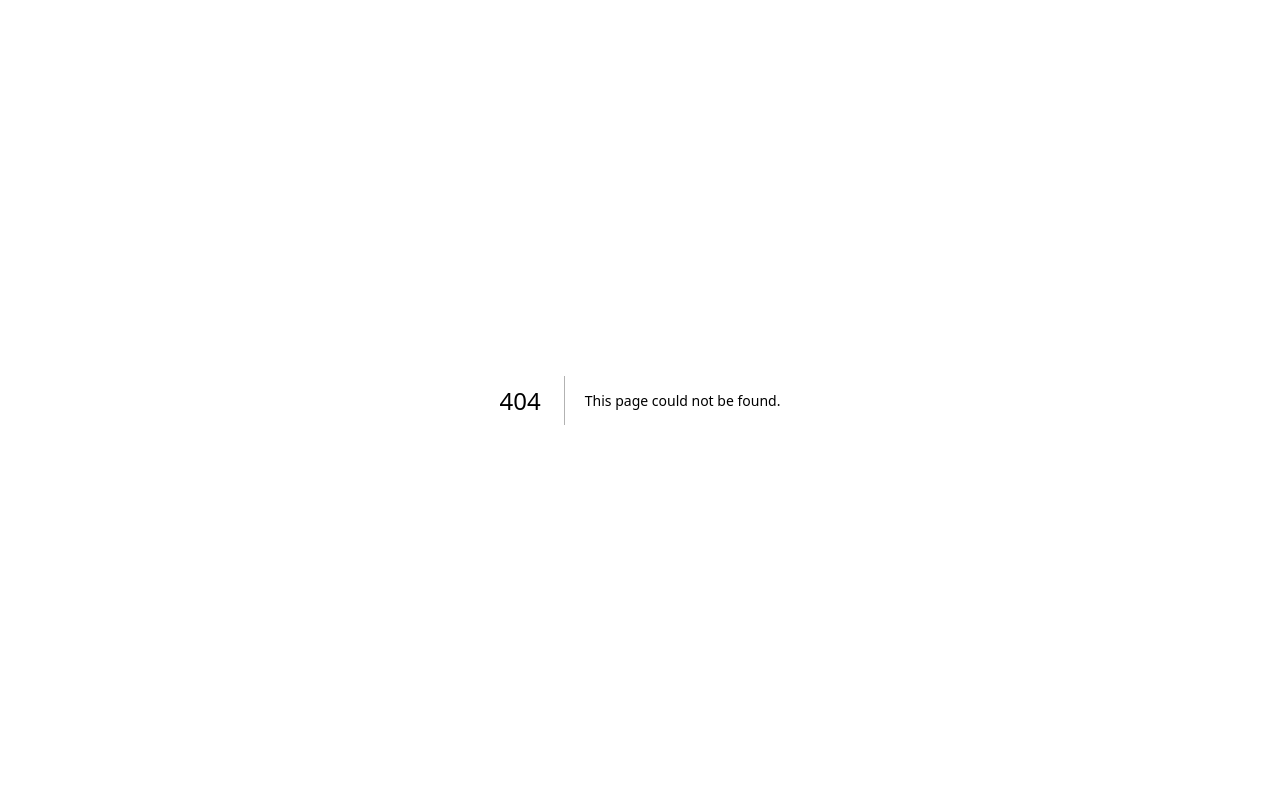
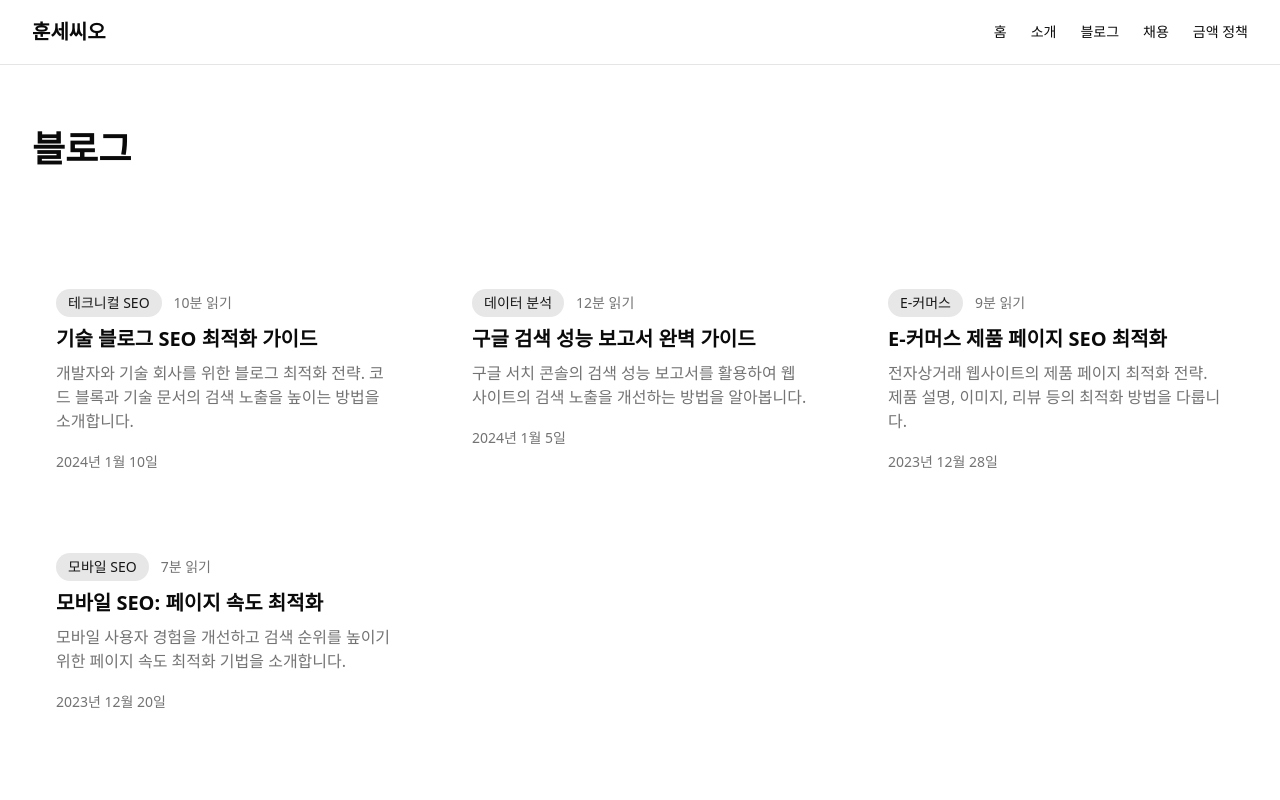
Before and after one commit to Orchemi/huns-seo, a Next.js app: page /blog in a window 1280 px wide. Before the commit this address had no page. Shown: the top 800 px of the page. Built offline with nearby package versions, Linux system fonts and the light colour scheme; grey boxes are pictures that could not be loaded.

Commit message:
Feat: 블로그 목록 페이지 구현 #20

```diff
--- a/src/app/about/page.tsx
+++ b/src/app/about/page.tsx
@@ -1,11 +1,12 @@
 import { Metadata } from 'next';
 import { Layout } from '@/components/layout/Layout';
 import { GrowthChart } from '@/components/charts/GrowthChart';
+import { CompanyGrowthChart } from '@/components/about/CompanyGrowthChart';
 
 export const metadata: Metadata = {
-	title: '회사 소개 | 훈세씨오 - SEO 컨설팅 전문 기업',
+	title: '회사소개',
 	description:
-		'훈세씨오는 데이터 기반의 SEO 컨설팅으로 고객의 온라인 가시성을 높이고 비즈니스 성장을 지원합니다.',
+		'훈세씨오는 데이터 기반의 SEO 전략으로 기업의 디지털 성장을 이끄는 전문 컨설팅 기업입니다. 풍부한 경험과 전문성을 바탕으로 맞춤형 SEO 솔루션을 제공합니다.',
 };
 
 const companyInfo = {
@@ -299,6 +300,17 @@ export default function About() {
 						온라인 가시성을 높이고, 지속 가능한 성장을 지원합니다.
 					</p>
 				</section>
+
+				<section className="mx-auto w-full max-w-7xl">
+					<h2 className="text-2xl font-bold mb-4">회사 성장 현황</h2>
+					<p className="text-gray-600 break-keep text-balance mb-8">
+						설립 이후 꾸준한 성장을 이어오며, 다양한 산업 분야의 고객사들과
+						함께하고 있습니다. 전문성과 신뢰를 바탕으로 한 서비스 제공으로 높은
+						고객 만족도를 유지하고 있습니다.
+					</p>
+
+					<CompanyGrowthChart />
+				</section>
 			</div>
 		</Layout>
 	);
--- /dev/null
+++ b/src/app/blog/page.tsx
@@ -0,0 +1,154 @@
+import { Metadata } from 'next';
+import { Layout } from '@/components/layout/Layout';
+import Link from 'next/link';
+import Image from 'next/image';
+
+export const metadata: Metadata = {
+	title: '블로그',
+	description:
+		'SEO 전문가의 시선으로 바라본 최신 디지털 마케팅 트렌드와 검색엔진 최적화 전략. 실용적인 SEO 팁과 성공 사례를 공유합니다.',
+};
+
+// 임시 데이터 - 실제로는 CMS나 데이터베이스에서 가져올 예정
+const posts = [
+	{
+		id: 1,
+		title: '2024년 SEO 트렌드: AI와 검색 알고리즘의 변화',
+		description:
+			'ChatGPT와 같은 AI 기술의 발전이 검색 엔진 최적화에 미치는 영향과 이에 대응하는 전략을 알아봅니다.',
+		date: '2024-01-15',
+		category: 'SEO 트렌드',
+		imageUrl: '/images/blog/seo-trends-2024.jpg',
+		readTime: '8분',
+	},
+	{
+		id: 2,
+		title: '기술 블로그 SEO 최적화 가이드',
+		description:
+			'개발자와 기술 회사를 위한 블로그 최적화 전략. 코드 블록과 기술 문서의 검색 노출을 높이는 방법을 소개합니다.',
+		date: '2024-01-10',
+		category: '테크니컬 SEO',
+		imageUrl: '/images/blog/tech-blog-seo.jpg',
+		readTime: '10분',
+	},
+	{
+		id: 3,
+		title: '구글 검색 성능 보고서 완벽 가이드',
+		description:
+			'구글 서치 콘솔의 검색 성능 보고서를 활용하여 웹사이트의 검색 노출을 개선하는 방법을 알아봅니다.',
+		date: '2024-01-05',
+		category: '데이터 분석',
+		imageUrl: '/images/blog/search-console-guide.jpg',
+		readTime: '12분',
+	},
+	{
+		id: 4,
+		title: 'E-커머스 제품 페이지 SEO 최적화',
+		description:
+			'전자상거래 웹사이트의 제품 페이지 최적화 전략. 제품 설명, 이미지, 리뷰 등의 최적화 방법을 다룹니다.',
+		date: '2023-12-28',
+		category: 'E-커머스',
+		imageUrl: '/images/blog/ecommerce-seo.jpg',
+		readTime: '9분',
+	},
+	{
+		id: 5,
+		title: '모바일 SEO: 페이지 속도 최적화',
+		description:
+			'모바일 사용자 경험을 개선하고 검색 순위를 높이기 위한 페이지 속도 최적화 기법을 소개합니다.',
+		date: '2023-12-20',
+		category: '모바일 SEO',
+		imageUrl: '/images/blog/mobile-speed.jpg',
+		readTime: '7분',
+	},
+];
+
+const featuredPost = posts[0]; // 첫 번째 포스트를 featured로 사용
+
+export default function Blog() {
+	return (
+		<Layout>
+			<div className="flex flex-col gap-16 px-4 py-16 sm:px-6 lg:px-8">
+				<div className="mx-auto w-full max-w-7xl">
+					<h1 className="mb-8 text-3xl font-bold sm:text-4xl">블로그</h1>
+
+					{/* Featured Post */}
+					<div className="mb-16">
+						<Link
+							href={`/blog/${featuredPost.id}`}
+							className="group relative block overflow-hidden rounded-2xl bg-gray-100"
+						>
+							<div className="aspect-h-9 aspect-w-16 relative">
+								<Image
+									src={featuredPost.imageUrl}
+									alt={featuredPost.title}
+									fill
+									className="object-cover transition-transform duration-300 group-hover:scale-105"
+								/>
+							</div>
+							<div className="absolute inset-0 bg-gradient-to-t from-gray-900/75 to-transparent" />
+							<div className="absolute bottom-0 p-6 sm:p-8">
+								<div className="mb-2 flex items-center gap-3">
+									<span className="rounded-full bg-primary/10 px-3 py-1 text-sm font-medium text-primary">
+										{featuredPost.category}
+									</span>
+									<span className="text-sm text-gray-300">
+										{featuredPost.readTime} 읽기
+									</span>
+								</div>
+								<h2 className="mb-2 text-2xl font-bold text-white sm:text-3xl">
+									{featuredPost.title}
+								</h2>
+								<p className="text-gray-300">{featuredPost.description}</p>
+							</div>
+						</Link>
+					</div>
+
+					{/* Posts Grid */}
+					<div className="grid gap-8 sm:grid-cols-2 lg:grid-cols-3">
+						{posts.slice(1).map((post) => (
+							<Link
+								key={post.id}
+								href={`/blog/${post.id}`}
+								className="group block overflow-hidden rounded-lg bg-white transition-all hover:shadow-md"
+							>
+								<div className="aspect-h-9 aspect-w-16 relative">
+									<Image
+										src={post.imageUrl}
+										alt={post.title}
+										fill
+										className="object-cover transition-transform duration-300 group-hover:scale-105"
+									/>
+								</div>
+								<div className="p-6">
+									<div className="mb-2 flex items-center gap-3">
+										<span className="rounded-full bg-primary/10 px-3 py-1 text-sm font-medium text-primary">
+											{post.category}
+										</span>
+										<span className="text-sm text-muted-foreground">
+											{post.readTime} 읽기
+										</span>
+									</div>
+									<h3 className="mb-2 text-xl font-bold">{post.title}</h3>
+									<p className="mb-4 text-muted-foreground">
+										{post.description}
+									</p>
+									<time
+										dateTime={post.date}
+										className="text-sm text-muted-foreground"
+									>
+										{new Date(post.date).toLocaleDateString('ko-KR', {
+											year: 'numeric',
+											month: 'long',
+											day: 'numeric',
+										})}
+									</time>
+								</div>
+							</Link>
+						))}
+					</div>
+				</div>
+			</div>
+		</Layout>
+	);
+}
--- a/src/app/layout.tsx
+++ b/src/app/layout.tsx
@@ -7,7 +7,10 @@ import NoScriptTagManager from '@/component/NoScriptTagManager';
 
 export const metadata: Metadata = {
 	metadataBase: BASE_METADATA.BASE_URL,
-	title: BASE_CONFIG.TITLE,
+	title: {
+		template: `%s | ${BASE_CONFIG.TITLE}`,
+		default: BASE_CONFIG.TITLE,
+	},
 	description: BASE_CONFIG.DESCRIPTION,
 	keywords: BASE_CONFIG.keywords,
 	authors: BASE_CONFIG.AUTHOR,
--- a/src/app/page.tsx
+++ b/src/app/page.tsx
@@ -3,18 +3,19 @@ import Link from 'next/link';
 import { Button } from '@/components/ui/button';
 import { Metadata } from 'next';
 import { Layout } from '@/components/layout/Layout';
+import { BASE_CONFIG } from '@/config/base.config';
 
 export const metadata: Metadata = {
-	title: '홈 | 훈세씨오 - SEO 컨설팅 전문 기업',
-	description:
-		'데이터 기반의 SEO 컨설팅으로 고객의 온라인 가시성을 높이고 비즈니스 성장을 지원합니다.',
+	title: {
+		absolute: BASE_CONFIG.TITLE,
+	},
+	description: BASE_CONFIG.DESCRIPTION,
 	openGraph: {
-		title: '훈세씨오 - SEO 컨설팅 전문 기업',
-		description:
-			'데이터 기반의 SEO 컨설팅으로 고객의 온라인 가시성을 높이고 비즈니스 성장을 지원합니다.',
+		title: BASE_CONFIG.TITLE,
+		description: BASE_CONFIG.DESCRIPTION,
 		type: 'website',
 		locale: 'ko_KR',
-		siteName: '훈세씨오',
+		siteName: BASE_CONFIG.SITE_NAME,
 	},
 };
 
--- /dev/null
+++ b/src/components/about/CompanyGrowthChart.tsx
@@ -0,0 +1,53 @@
+'use client';
+
+import {
+	LineChart,
+	Line,
+	XAxis,
+	YAxis,
+	CartesianGrid,
+	Tooltip,
+	ResponsiveContainer,
+} from 'recharts';
+
+const data = [
+	{ year: '2020', clients: 5 },
+	{ year: '2021', clients: 15 },
+	{ year: '2022', clients: 35 },
+	{ year: '2023', clients: 70 },
+	{ year: '2024', clients: 100 },
+];
+
+export const CompanyGrowthChart = () => {
+	return (
+		<div className="w-full h-[400px] mt-8">
+			<ResponsiveContainer width="100%" height="100%">
+				<LineChart
+					data={data}
+					margin={{
+						top: 20,
+						right: 30,
+						left: 20,
+						bottom: 20,
+					}}
+				>
+					<CartesianGrid strokeDasharray="3 3" />
+					<XAxis
+						dataKey="year"
+						label={{ value: '연도', position: 'bottom', offset: 0 }}
+					/>
+					<YAxis label={{ value: '고객사 수', angle: -90, position: 'left' }} />
+					<Tooltip />
+					<Line
+						type="monotone"
+						dataKey="clients"
+						stroke="#0070f3"
+						strokeWidth={2}
+						dot={{ r: 6 }}
+						activeDot={{ r: 8 }}
+					/>
+				</LineChart>
+			</ResponsiveContainer>
+		</div>
+	);
+};
```
